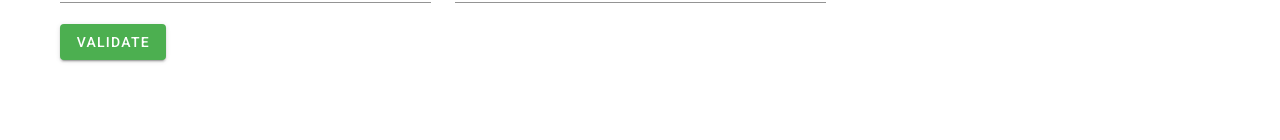
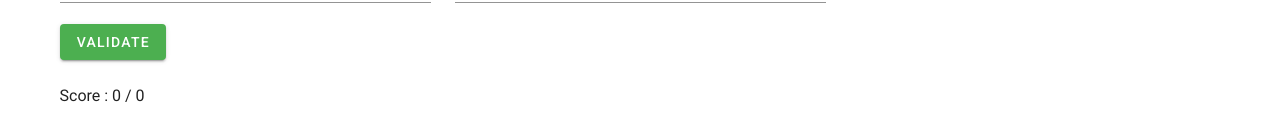
Before and after one commit to Killian-Zouareg/foreach-b2-front-projet, a Vue app in the folder projet-sacha/: page /GuessTheCover in a window 1280 px wide. Shown: the part 194-334 px from the top of the page. Built offline with nearby package versions, Linux system fonts and the light colour scheme.

Commit message:
added score and format answers

```diff
--- a/projet-sacha/src/views/GuessTheCover.vue
+++ b/projet-sacha/src/views/GuessTheCover.vue
@@ -15,6 +15,7 @@
         max-height="500"
         object-fit="contain"
         max-width="500"
+        width="50%"
         :src="song.albumArt"
     ></v-img>
     <v-form>
@@ -27,6 +28,7 @@
           <v-text-field
           v-model="albumName"
             label="Name of the Album"
+            @keyup.13="checkResult"
           ></v-text-field>
         </v-col>
 
@@ -37,6 +39,7 @@
           <v-text-field
           v-model="artistName"
             label="Name of the artist"
+            @keyup.13="checkResult"
           ></v-text-field>
         </v-col>
       </v-row>
@@ -49,6 +52,13 @@
     </v-btn>
     </v-container>
   </v-form>
+  <v-container>
+
+    <p>
+      Score : {{score.actualScore}} / {{score.maxScore}}
+    </p>
+
+  </v-container>
 </div>
 </template>
 
@@ -62,6 +72,10 @@ export default {
 name:'GuessTheCover',
 data() {
     return {
+        score: {
+          maxScore:0,
+          actualScore:0
+        },
         artistName:'',
         albumName:'',
         result: {},
@@ -81,17 +95,25 @@ methods: {
         this.random = Math.floor(Math.random()* (999999 - 1) + 1)
         try{
         const res = await axios.get(`${url}${this.random}?access_token=${options.apiKey}`)
-        this.song.albumArt = res.data.response.song.album.cover_art_url
-        this.song.albumName = res.data.response.song.album.name
-        console.log(res.data.response.song.album.name);
+        this.song.albumArt =  res.data.response.song.album.cover_art_url
+        this.song.albumName = res.data.response.song.album.name.replace(/ /g,"")
+        this.song.artistName = res.data.response.song.artist_names.replace(/ /g,"")
+        console.log(this.song.albumName);
+        console.log(this.song.artistName)
         }catch(e){
-            generateCover()
+            this.generateCover()
         }
     },
     async checkResult(){
       console.log("TEST BOUTON");
-       if (this.albumName === this.song.albumName){
+       if (this.albumName.replace(/ /g,"") === this.song.albumName || this.artistName.replace(/ /g,"") == this.song.artistName){
            console.log('Gagné');
+           this.score.actualScore += 1
+           this.score.maxScore += 1
+           this.generateCover()
+       }else {
+         this.score.maxScore += 1
+          this.generateCover()
        }
     }
 }
```
